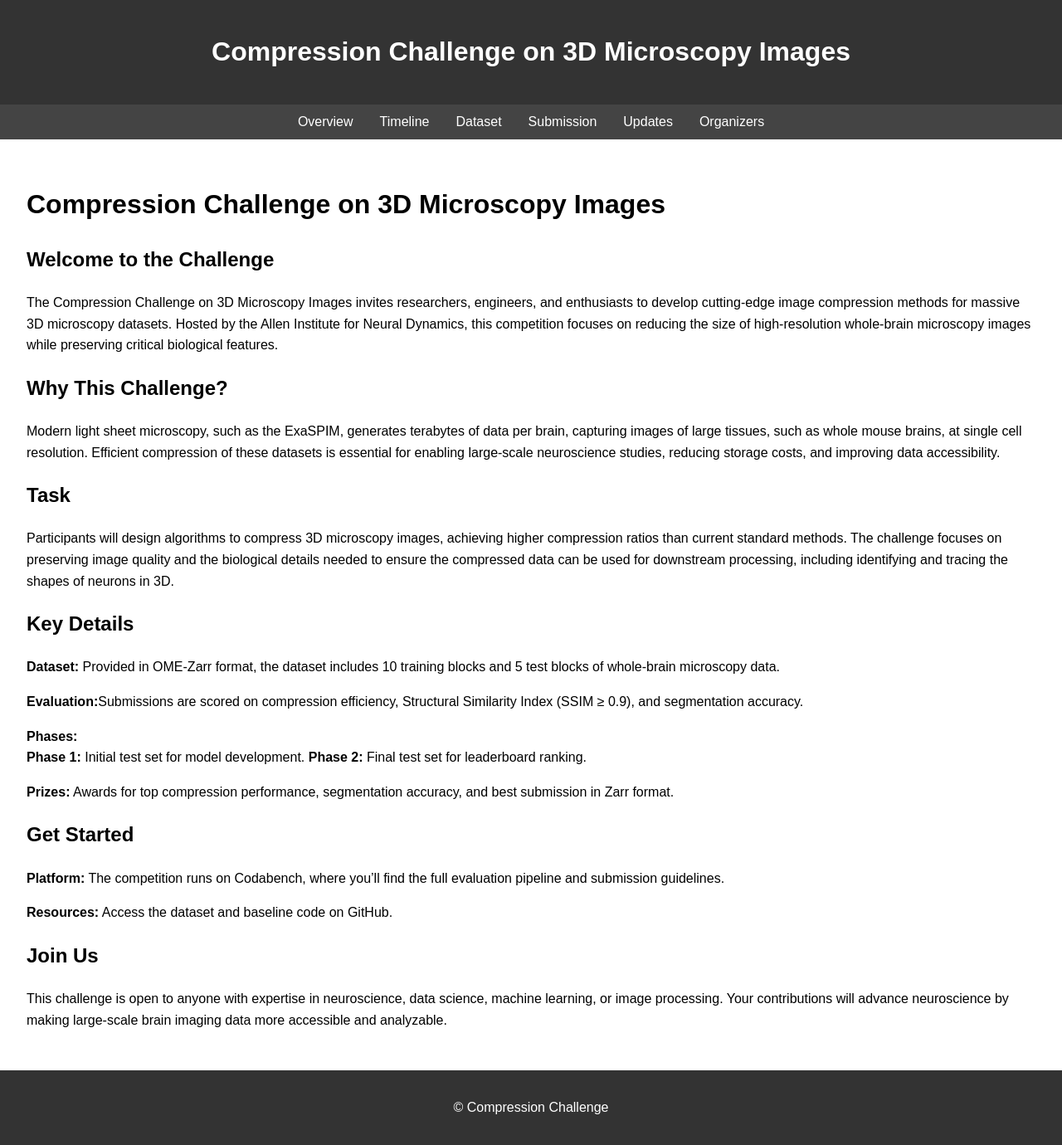
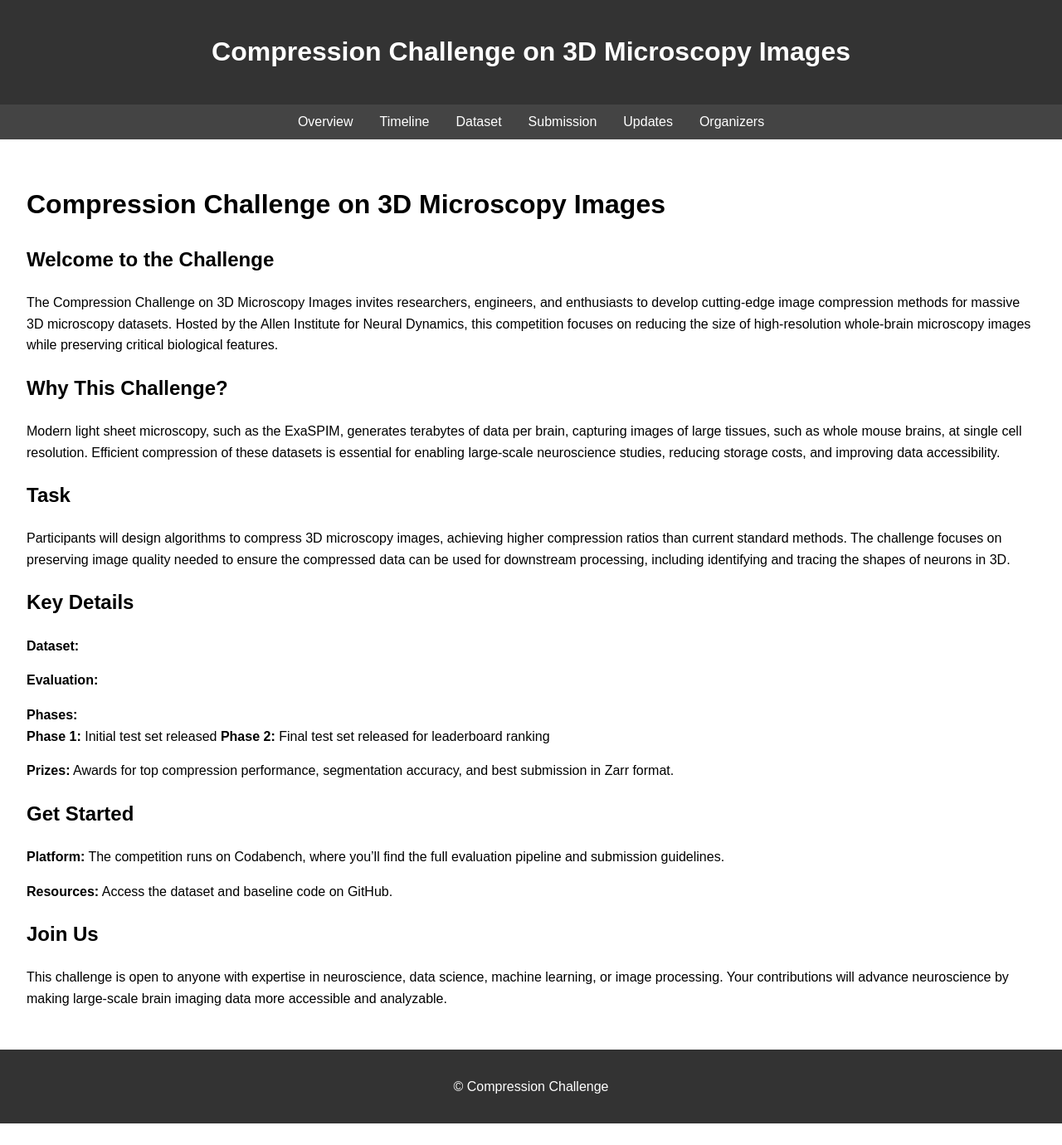
Before and after one commit to 3d-image-compression-challenge/3d-image-compression-challenge.github.io, a Jekyll site: the page built from _pages/overview.md, in a window 1280 px wide. Shown: the whole page at 83% size. Built offline with Jekyll 4.4.1, drawn with Linux system fonts in a browser that asks for light colours; after the commit the page ends 1354 px from its top, so only the background shows below that.

Commit message:
Minor text edits

```diff
--- a/_pages/overview.md
+++ b/_pages/overview.md
@@ -13,18 +13,18 @@ The Compression Challenge on 3D Microscopy Images invites researchers, engineers
 Modern light sheet microscopy, such as the ExaSPIM, generates terabytes of data per brain, capturing images of large tissues, such as whole mouse brains, at single cell resolution. Efficient compression of these datasets is essential for enabling large-scale neuroscience studies, reducing storage costs, and improving data accessibility.
 
 ## Task
-Participants will design algorithms to compress 3D microscopy images, achieving higher compression ratios than current standard methods. The challenge focuses on preserving image quality and the biological details needed to ensure the compressed data can be used for downstream processing, including identifying and tracing the shapes of neurons in 3D.
+Participants will design algorithms to compress 3D microscopy images, achieving higher compression ratios than current standard methods. The challenge focuses on preserving image quality needed to ensure the compressed data can be used for downstream processing, including identifying and tracing the shapes of neurons in 3D.
 
 ## Key Details
 
-**Dataset:** Provided in OME-Zarr format, the dataset includes 10 training blocks and 5 test blocks of whole-brain microscopy data.
+**Dataset:**
 
-**Evaluation:**Submissions are scored on compression efficiency, Structural Similarity Index (SSIM ≥ 0.9), and segmentation accuracy.
+**Evaluation:**
 
 
 **Phases:**
-**Phase 1:** Initial test set for model development.
-**Phase 2:** Final test set for leaderboard ranking.
+**Phase 1:** Initial test set released
+**Phase 2:** Final test set released for leaderboard ranking
 
 **Prizes:** Awards for top compression performance, segmentation accuracy, and best submission in Zarr format.
 
```
Also changed, not shown: _pages/organizers.md (+1 -0 lines), _pages/timeline.md (+1 -1 lines).
